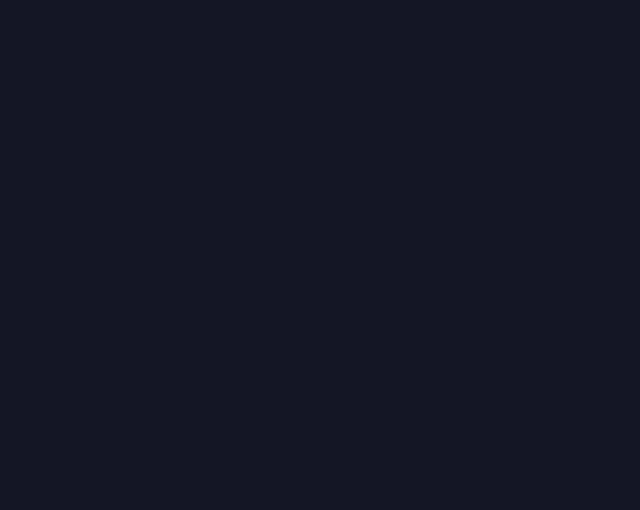
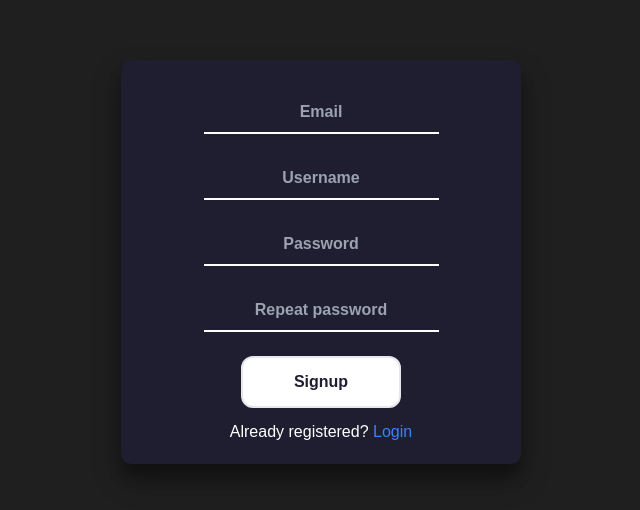
Before and after one commit to shivam1317/Chat-Society, a React (Create React App) app in the folder Client/: page /register in a window 1280 px wide. Before the commit this address had no page. Shown: the part 138-648 px from the top of the page, without its empty margins (319-959 px from the left). Built offline with nearby package versions, Linux system fonts and the light colour scheme; the HTML template or start-up script is replaced by a standard one.

Commit message:
Added login and signup page

```diff
--- a/Client/src/App.js
+++ b/Client/src/App.js
@@ -10,7 +10,7 @@ function App() {
       <Routes>
         <Route path="/" element={<Home />} />
         <Route path="/login" element={<Login />} />
-        <Route path="/signup" element={<Signup />} />
+        <Route path="/register" element={<Signup />} />
         <Route path="/dashboard" element={<Home />} />
       </Routes>
     </>
--- a/Client/src/components/Login/Login.css
+++ b/Client/src/components/Login/Login.css
@@ -3,13 +3,15 @@
   display: flex;
   justify-content: center;
   align-items: center;
-  background: #181818;
+  background: #201f1f;
 }
 
 .loginContainer {
+  background-color: #1e1e30;
   width: 50vh;
-  height: 50vh;
-  box-shadow: 16px 14px 20px #0000008c;
+  height: fit-content;
+  box-shadow: rgba(0, 0, 0, 0.3) 0px 15px 30px,
+    rgba(0, 0, 0, 0.25) 0px 13px 13px;
   border-radius: 10px;
   position: relative;
   overflow: hidden;
@@ -17,3 +19,7 @@
   justify-content: center;
   align-items: center;
 }
+
+.input {
+  border-bottom: 2px solid white;
+}
--- a/Client/src/components/Login/Login.jsx
+++ b/Client/src/components/Login/Login.jsx
@@ -1,6 +1,7 @@
 import { useState } from "react";
 import axios from "axios";
 import "./Login.css";
+import { NavLink } from "react-router-dom";
 // import Home from "../Home/Home";
 
 const Login = () => {
@@ -26,33 +27,41 @@ const Login = () => {
   return (
     <>
       <div className="loginBody">
-        <div className="flex-col loginContainer">
+        <div className="flex-col loginContainer p-5">
           <input
-            className="border-b-2 border-grey-200"
+            className="my-3 outline-none p-2 bg-[#1e1e30] text-center input font-bold"
             name="username"
             type="text"
             placeholder="Username"
-            value={username}
             onChange={itemEvent}
           />
           <input
+            className="my-3 outline-none p-2 bg-[#1e1e30] text-center input font-bold"
             name="password"
             placeholder="Password"
             type="password"
-            value={password}
             onChange={itemEvent}
           />
           <div>
             <button
-              className="outline-none"
+              className="outline-none my-3 bg-white text-[#1e1e30] hover:bg-[#1e1e30] hover:text-white p-3 w-40 rounded-xl hover:border-white border-2 font-bold transition-all"
               name="submit"
               type="submit"
               onSubmit={submitForm}
             >
-              Submit
+              Login
             </button>
             {/* <button className="outline-none">Signup</button> */}
           </div>
+          <p>
+            Not registered?{" "}
+            <NavLink
+              to="/register"
+              className="hover:text-blue-800 text-blue-500"
+            >
+              Register
+            </NavLink>
+          </p>
         </div>
       </div>
     </>
--- a/Client/src/components/Signup/Signup.jsx
+++ b/Client/src/components/Signup/Signup.jsx
@@ -1,7 +1,84 @@
-import React from "react";
+import { useState } from "react";
+import axios from "axios";
+import "../Login/Login.css";
+import { NavLink } from "react-router-dom";
 
 const Signup = () => {
-  return <div>This is signup page</div>;
+  const [username, setUsername] = useState("");
+  const [password, setPassword] = useState("");
+  const [email, setEmail] = useState("");
+  const itemEvent = (event) => {
+    setUsername(event.target.value);
+    setPassword(event.target.value);
+    setEmail(event.target.value);
+  };
+  const submitForm = (e) => {
+    e.preventdefault();
+    const data = {
+      username: username,
+      password: password,
+      email: email,
+    };
+    axios
+      .post("http://localhost:5000/login", data)
+      .then(() => console.log(`data passed successfully!!!`))
+      .catch((err) => {
+        console.error(err);
+      });
+  };
+  return (
+    <>
+      <div className="loginBody">
+        <div className="flex-col loginContainer p-5">
+          <input
+            className="my-3 outline-none p-2 bg-[#1e1e30] text-center input font-bold"
+            name="email"
+            type="email"
+            placeholder="Email"
+            onChange={itemEvent}
+          />
+          <input
+            className="my-3 outline-none p-2 bg-[#1e1e30] text-center input font-bold"
+            name="username"
+            type="text"
+            placeholder="Username"
+            onChange={itemEvent}
+          />
+          <input
+            className="my-3 outline-none p-2 bg-[#1e1e30] text-center input font-bold"
+            name="password"
+            placeholder="Password"
+            type="password"
+            onChange={itemEvent}
+          />
+          <input
+            className="my-3 outline-none p-2 bg-[#1e1e30] text-center input font-bold"
+            name="password"
+            placeholder="Repeat password"
+            type="password"
+            onChange={itemEvent}
+          />
+          <div>
+            <button
+              className="outline-none my-3 bg-white text-[#1e1e30] hover:bg-[#1e1e30] hover:text-white p-3 w-40 rounded-xl hover:border-white border-2 font-bold transition-all"
+              name="submit"
+              type="submit"
+              onSubmit={submitForm}
+            >
+              Signup
+            </button>
+            {/* <button className="outline-none">Signup</button> */}
+          </div>
+          <p>
+            Already registered?{" "}
+            <NavLink to="/login" className="hover:text-blue-800 text-blue-500">
+              Login
+            </NavLink>
+          </p>
+        </div>
+      </div>
+    </>
+  );
 };
 
 export default Signup;
```
